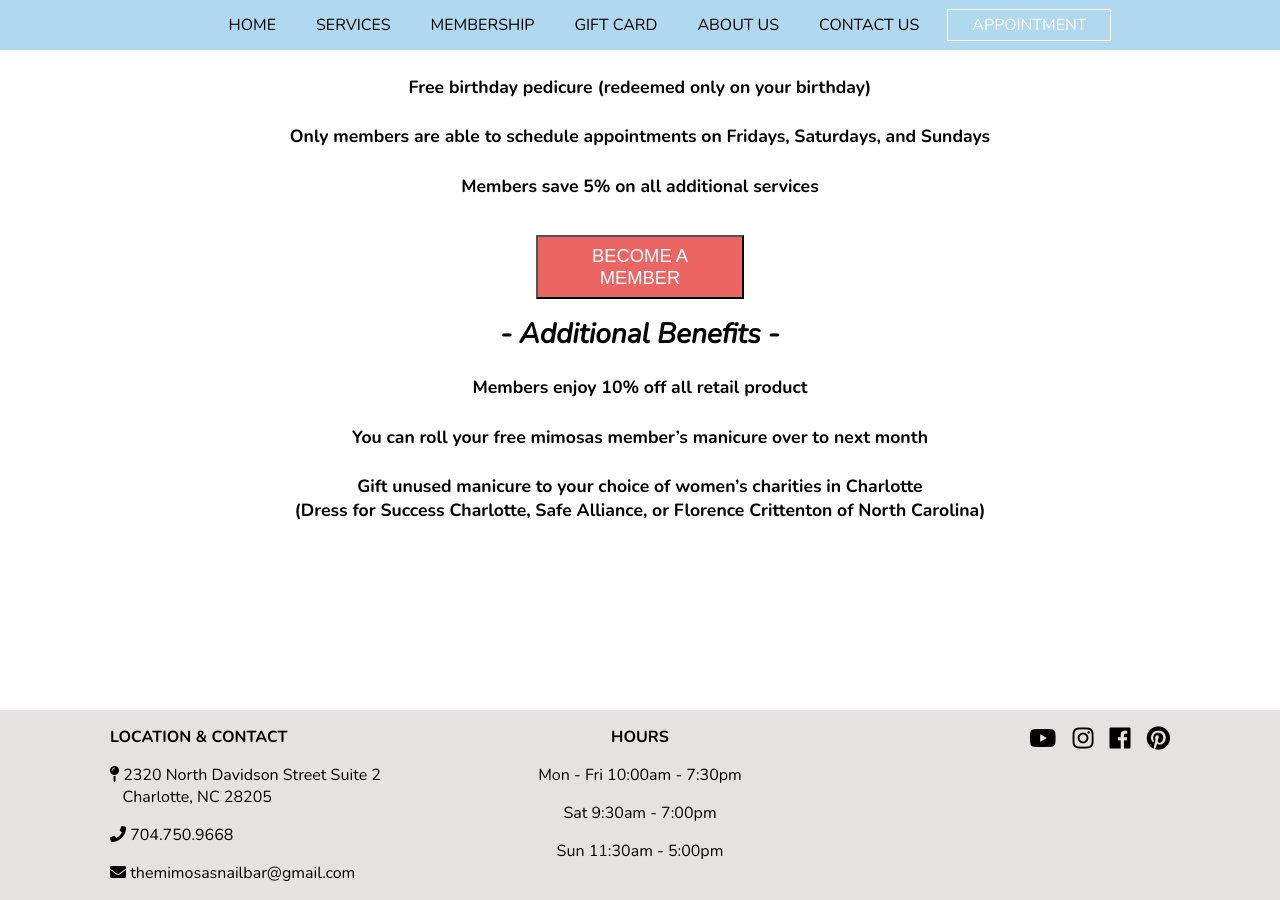
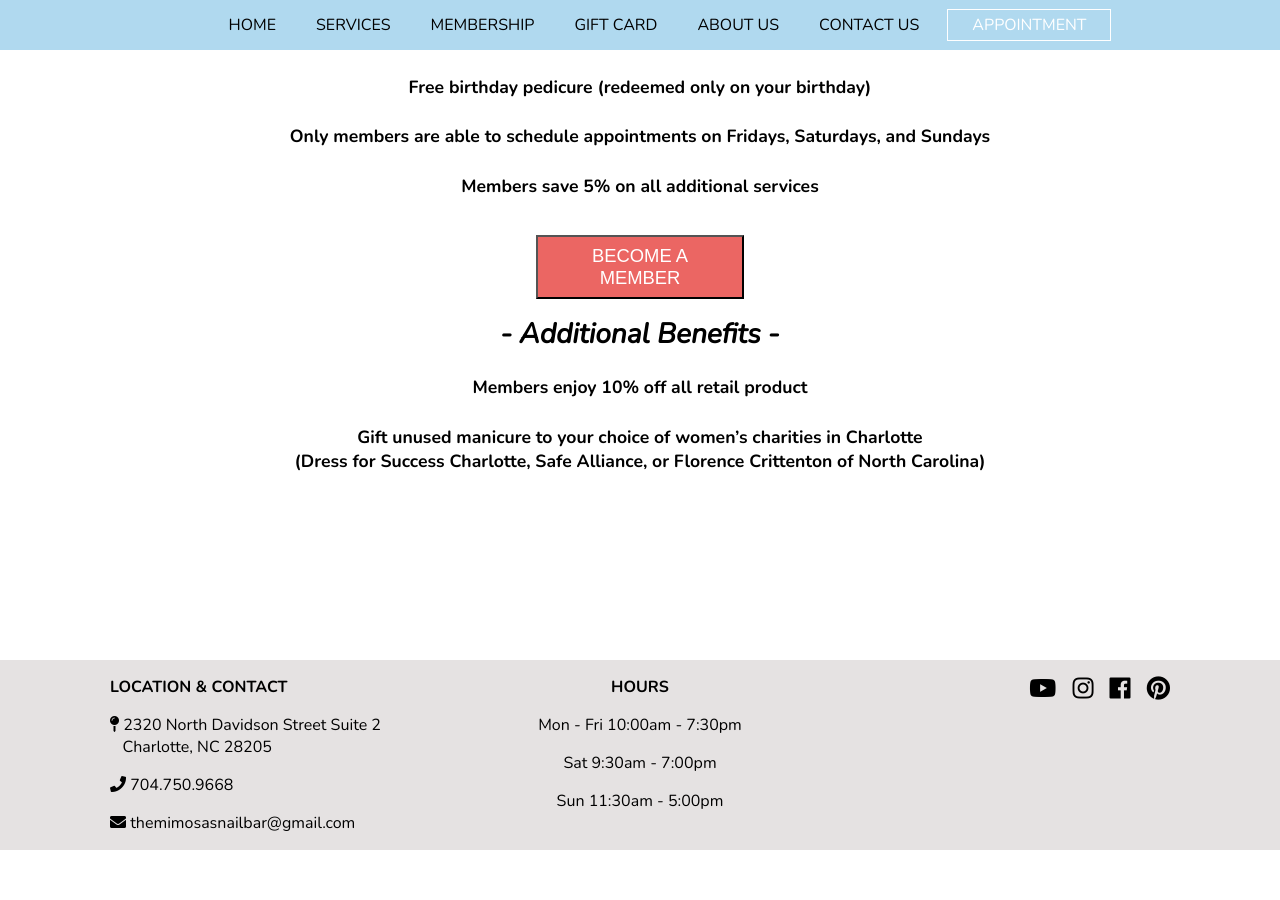
Before and after one commit to mimosasnailbar/mimosas, a Jekyll site: the page built from membership.html, in a window 1280 px wide and 900 px high, scrolled down 1341 px. Built offline with Jekyll 4.4.1, drawn with Linux system fonts in a browser that asks for light colours; nearby versions of some CDN libraries; after the commit the page ends 2191 px from its top, so only the background shows below that.

Commit message:
Updated 'membership.html' via CloudCannon

```diff
--- a/membership.html
+++ b/membership.html
@@ -33,7 +33,6 @@ layout: default
 		<p class="editable">
 			Members enjoy 10% off all retail product
 		</p>
-		<p class="editable">You can roll your free mimosas member’s manicure over to next month</p>
 		<p class="editable">
 			Gift unused manicure to your choice of women’s charities in Charlotte <br>(Dress for Success Charlotte, Safe Alliance, or Florence Crittenton of North Carolina)
 		</p>
```
